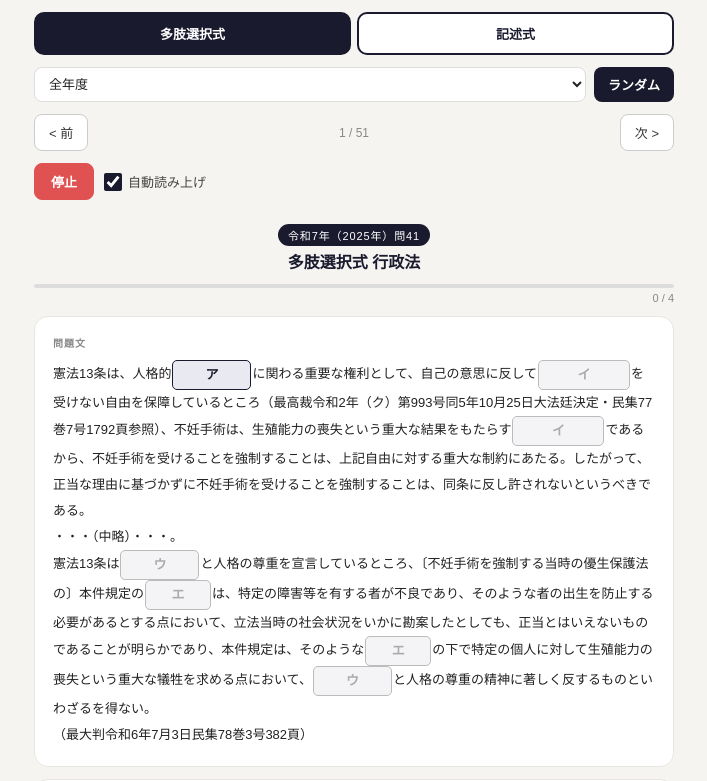
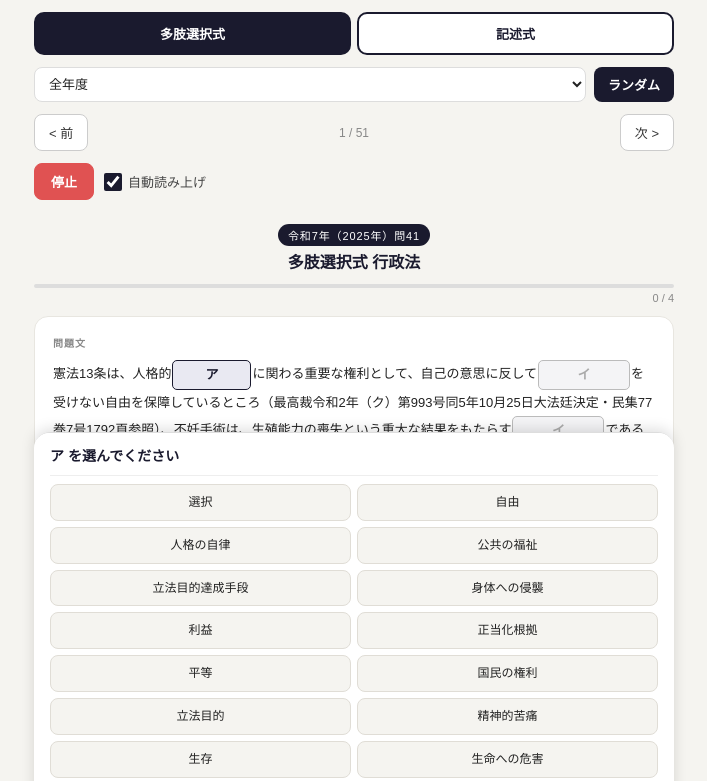
Before and after one commit to kuma-koukoutaigaku/gyosei-quiz, a plain HTML site: page gyosei_quiz.html in a window 1280 px wide. Shown: the top 781 px of the page, without its empty margins (286-993 px from the left). Drawn offline with Linux system fonts and the light colour scheme.

Commit message:
選択肢を画面下に固定（ドック化）し問題文と同時に見えるよう改善

```diff
--- a/gyosei_quiz.html
+++ b/gyosei_quiz.html
@@ -320,12 +320,28 @@ header .sub {
 }
 
 /* 選択肢エリア */
+/* 選択肢を画面下に固定（問題文をスクロールしても常に見える） */
 .select-area {
+  position: fixed;
+  left: 50%;
+  transform: translateX(-50%);
+  width: 100%;
+  max-width: 640px;
+  bottom: 0;
+  max-height: 46vh;
+  overflow-y: auto;
   background: #fff;
-  border-radius: 14px;
-  padding: 16px;
-  border: 1px solid #e8e6e0;
-  margin-bottom: 12px;
+  border-top: 1px solid #ddd;
+  border-radius: 16px 16px 0 0;
+  box-shadow: 0 -3px 14px rgba(0,0,0,0.13);
+  padding: 0 16px calc(14px + env(safe-area-inset-bottom));
+  z-index: 50;
+  margin: 0;
+}
+
+/* 問題文の下に固定ドック分の余白を確保（解答中のみ） */
+#takiSection.dock-on {
+  padding-bottom: 48vh;
 }
 
 .select-label {
@@ -335,10 +351,16 @@ header .sub {
 }
 
 .current-q {
+  position: sticky;
+  top: 0;
+  background: #fff;
   font-size: 14px;
   font-weight: 700;
   color: #1a1a2e;
-  margin-bottom: 12px;
+  padding: 12px 0 10px;
+  margin-bottom: 8px;
+  border-bottom: 1px solid #eee;
+  z-index: 1;
 }
 
 .choices {
@@ -351,7 +373,7 @@ header .sub {
   background: #f5f4f0;
   border: 1px solid #e0ddd6;
   border-radius: 8px;
-  padding: 8px 10px;
+  padding: 9px 10px;
   font-size: 12px;
   color: #222;
   cursor: pointer;
@@ -681,6 +703,7 @@ function loadTaki(idx) {
   document.getElementById('qText').innerHTML = q.questionHtml;
   document.getElementById('selectArea').classList.remove('hidden');
   document.getElementById('resultCard').classList.add('hidden');
+  document.getElementById('takiSection').classList.add('dock-on');
 
   updateProgress(q);
   updateActiveBlank(q);
@@ -757,6 +780,7 @@ function selectAnswer(choiceText, q) {
 
 function showTakiResult(q) {
   document.getElementById('selectArea').classList.add('hidden');
+  document.getElementById('takiSection').classList.remove('dock-on');
 
   const score = answers.filter((a, i) => a === q.blanks[i].answer).length;
   const msgs = ['もう一度！', 'あと少し！', 'いい感じ！', 'ほぼ完璧！', '満点！'];
```
Also changed, not shown: index.html (+30 -6 lines), 1 other file.
